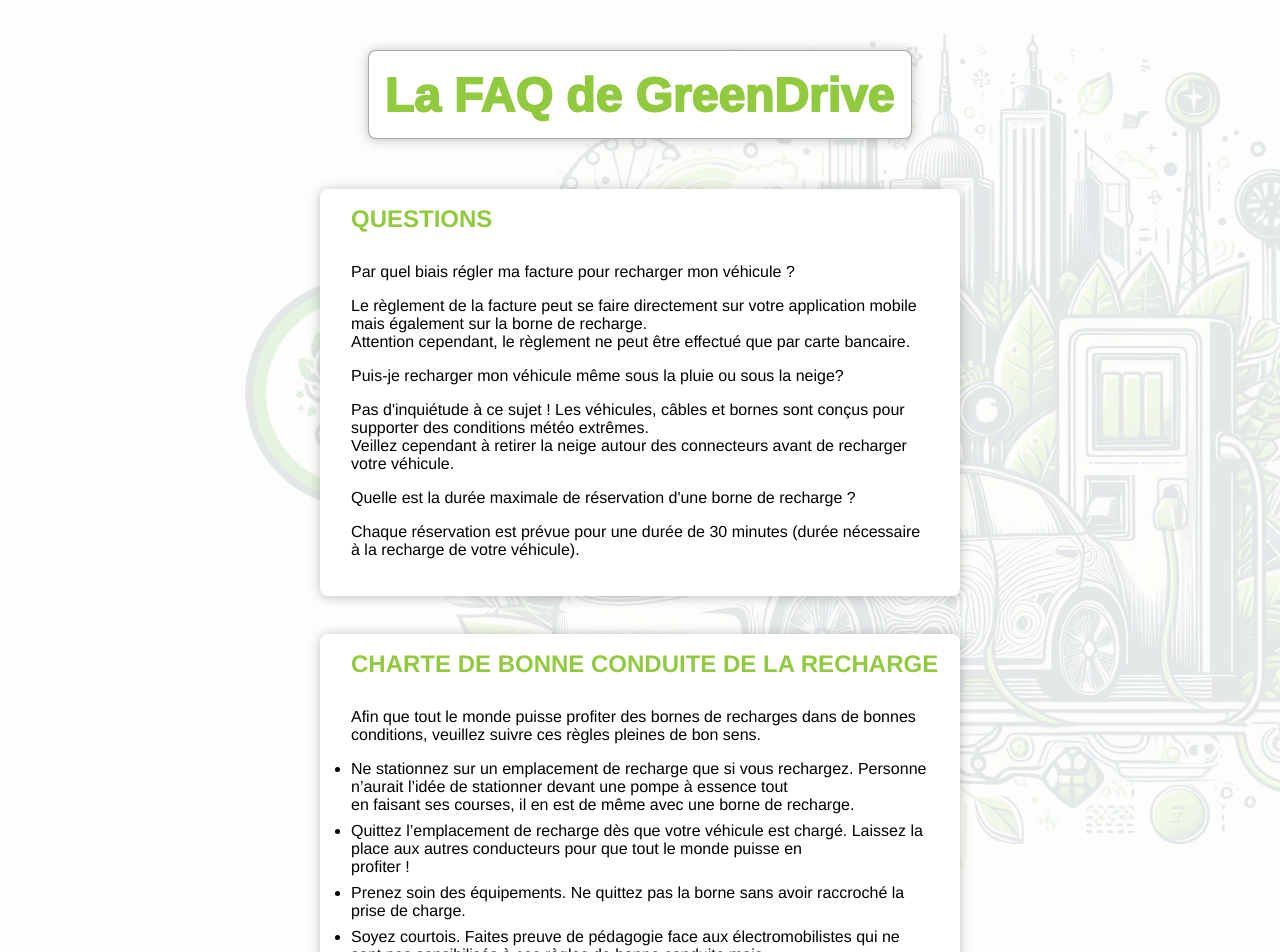
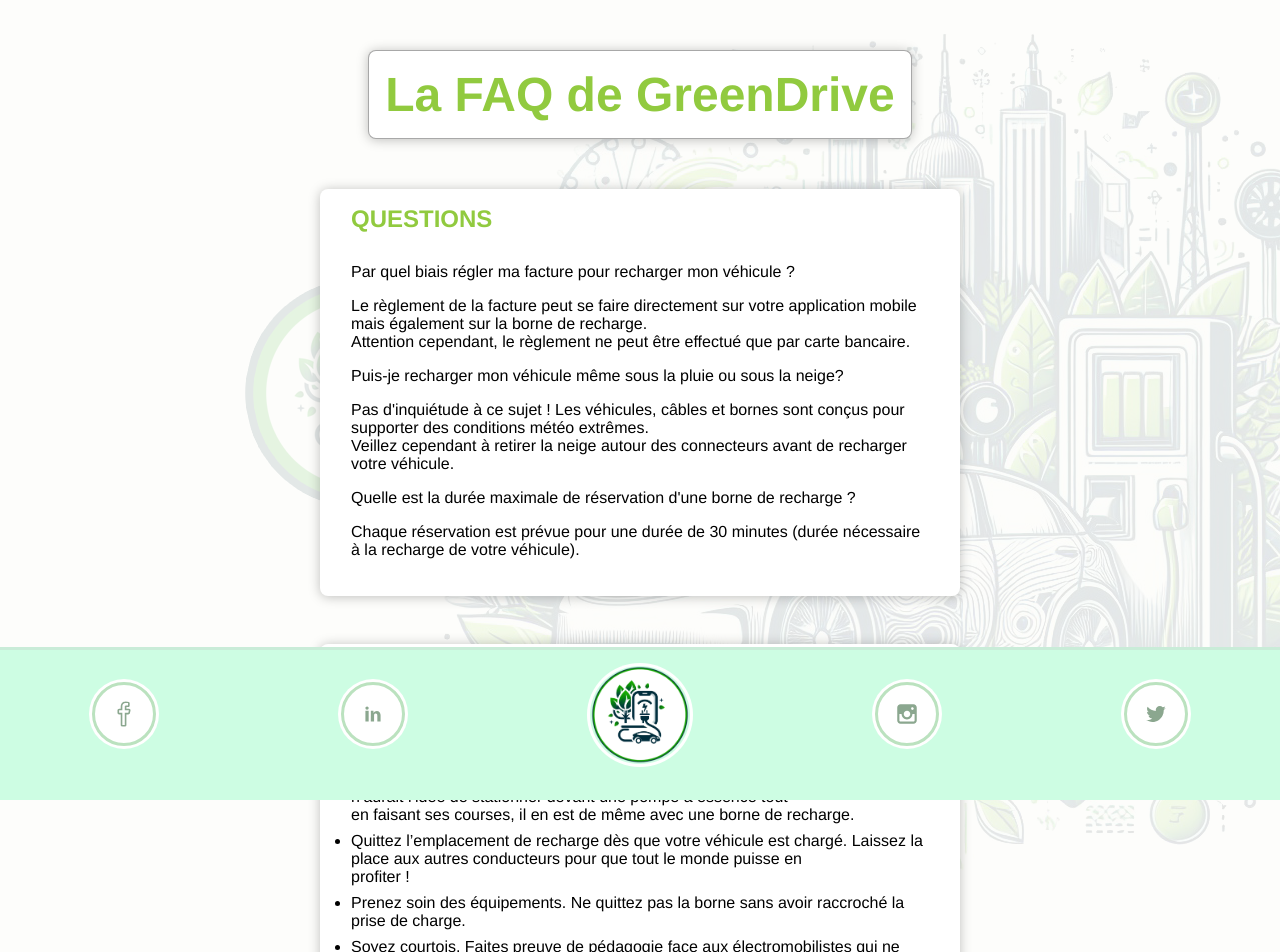
Before and after one commit to vinz-DY/TestGreendrive, a React (Vite) app in the folder frontend/: page /faq in a window 1280 px wide. Shown: the top 952 px of the page. Built offline with nearby package versions, Linux system fonts and the light colour scheme; no server answers.

Commit message:
css et layout + lien page Fb

```diff
--- a/frontend/src/App.jsx
+++ b/frontend/src/App.jsx
@@ -2,7 +2,6 @@
 import { useContext } from "react";
 import { AuthContext } from "./context/AuthContext";
 import HeaderHome from "./components/HeaderHome";
-import Footer from "./components/Footer";
 import MenuCard from "./components/MenuCard";
 import MenuCardResa from "./components/MenuCards/MenuCardResa";
 import MenuResa from "./assets/menuReservation.jpg";
@@ -37,7 +36,6 @@
           />
         </Link>
       </div>
-      <Footer />
     </div>
   );
 }
--- /dev/null
+++ b/frontend/src/Layout.jsx
@@ -0,0 +1,14 @@
+import React from "react";
+import { Outlet } from "react-router-dom";
+import Footer from "./components/Footer";
+
+function Layout() {
+  return (
+    <div>
+      <Outlet />
+      <Footer />
+    </div>
+  );
+}
+
+export default Layout;
--- a/frontend/src/components/Footer.jsx
+++ b/frontend/src/components/Footer.jsx
@@ -16,7 +16,7 @@
       <div className="social">
         <a
           aria-label="facebook"
-          href="https://www.facebook.com/"
+          href="https://www.facebook.com/profile.php?id=61556249852254"
           target="_blank"
           rel="noreferrer"
         >
--- a/frontend/src/components/Map/Map.css
+++ b/frontend/src/components/Map/Map.css
@@ -1,5 +1,5 @@
 .leaflet-container {
-  height: 80vh;
+  height: 70vh;
   margin-top: 5vh;
 }
 
--- a/frontend/src/components/Resa/Resa.css
+++ b/frontend/src/components/Resa/Resa.css
@@ -3,7 +3,7 @@
   flex-direction: column;
   align-items: center;
   gap: 1rem;
-  margin-bottom: 100px;
+  margin-bottom: 10rem;
   margin-top: 50px;
 }
 
--- a/frontend/src/components/Reservation/DisplayReserv.css
+++ b/frontend/src/components/Reservation/DisplayReserv.css
@@ -8,6 +8,7 @@
   background-attachment: fixed;
   width: 100%;
   height: 100vh;
+  margin-bottom: 10rem;
 }
 
 .title-reserv {
@@ -15,7 +16,6 @@
   margin-bottom: 50px;
   margin-top: 50px;
   font-size: 3rem;
-  -webkit-text-stroke: 2px #91ca3f;
   box-shadow: 0px 1px 12px rgba(0, 0, 0, 0.25);
   border: 1px solid rgba(0, 0, 0, 0.342);
   border-radius: 8px;
--- a/frontend/src/components/Reservation/DisplayReserv.jsx
+++ b/frontend/src/components/Reservation/DisplayReserv.jsx
@@ -48,7 +48,7 @@
 
     const formattedMinutes = minutes < 10 ? `0${minutes}` : minutes;
 
-    return `${day}/${month}/${year} à ${hours}:${formattedMinutes}`;
+    return ` ${day}/${month}/${year} à ${hours}:${formattedMinutes}`;
   };
 
   return (
--- a/frontend/src/components/footer.css
+++ b/frontend/src/components/footer.css
@@ -8,7 +8,7 @@
   justify-content: space-around;
   background-color: #cdfde3;
   border-top: 3px solid #c9ecd8;
-  padding: 1rem 1rem 3rem 1rem;
+  padding: 1rem 1rem 2rem 1rem;
   gap: 2rem;
   bottom: 0;
   width: 100%;
--- a/frontend/src/pages/Faq/FaqPage.css
+++ b/frontend/src/pages/Faq/FaqPage.css
@@ -3,7 +3,6 @@
   margin-bottom: 50px;
   margin-top: 50px;
   font-size: 3rem;
-  -webkit-text-stroke: 2px #91ca3f;
   box-shadow: 0px 1px 12px rgba(0, 0, 0, 0.25);
   border: 1px solid rgba(0, 0, 0, 0.342);
   border-radius: 8px;
@@ -20,6 +19,7 @@
   background-repeat: no-repeat;
   background-attachment: fixed;
   width: 100%;
+  margin-bottom: 10rem;
 }
 
 .questions-faq {
@@ -37,7 +37,7 @@
 .questions-container {
   display: flex;
   flex-direction: column;
-  margin-bottom: 3%;
+  margin-bottom: 3rem;
   box-shadow: 0px 1px 12px rgba(0, 0, 0, 0.25);
   width: 50%;
   border: 1px solid rgba(255, 255, 255, 0.3);
```
Also changed, not shown: frontend/src/main.jsx (+8 -0 lines).
